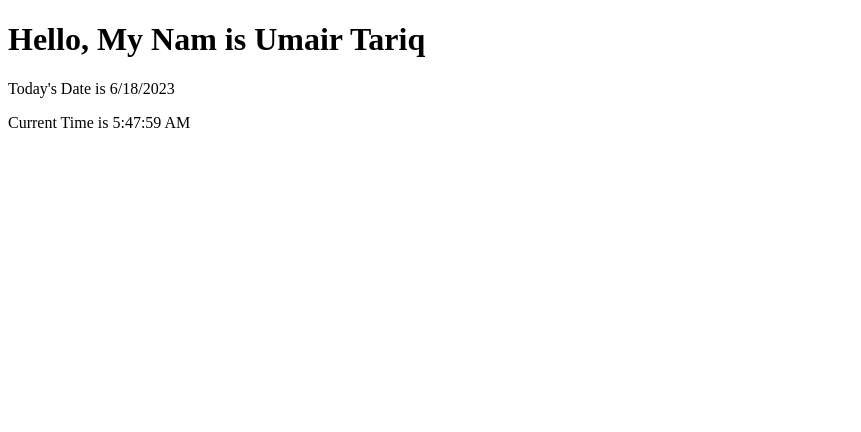
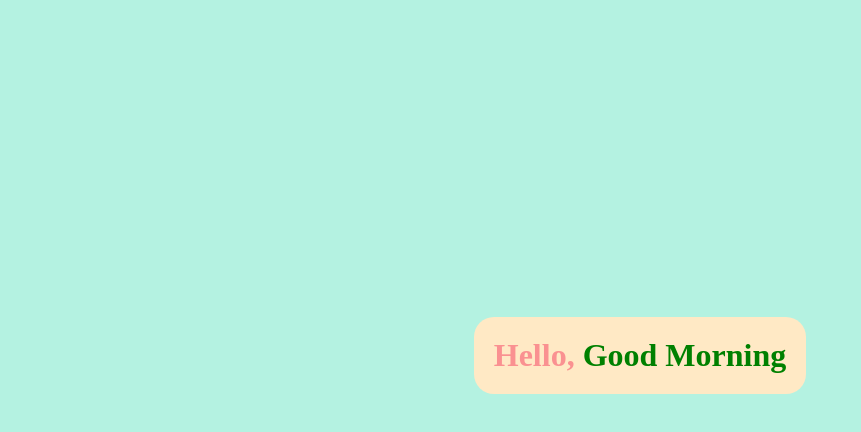
Before and after one commit to umairtariq1021/React-First-Challenge, a React (Create React App) app: page / in a window 1280 px wide. Shown: the top 432 px of the page, without its empty margins (0-861 px from the left). Built offline with nearby package versions, Linux system fonts and the light colour scheme.

Commit message:
day greetings messages

```diff
--- a/src/index.css
+++ b/src/index.css
@@ -1,10 +1,27 @@
 body {
+  background-color: #b4f2e1;
+  box-sizing: border-box;
   margin: 0;
-  font-family: -apple-system, BlinkMacSystemFont, 'Segoe UI', 'Roboto', 'Oxygen',
-    'Ubuntu', 'Cantarell', 'Fira Sans', 'Droid Sans', 'Helvetica Neue',
-    sans-serif;
-  -webkit-font-smoothing: antialiased;
-  -moz-osx-font-smoothing: grayscale;
+  padding: 0%;
+}
+div{
+  width: 100%;
+  height: 100vh;
+  display: flex;
+  justify-content: center;
+  align-items: center;
+  margin-top: -30px;
+}
+
+h1{
+  padding: 20px 20px;
+  background-color: #ffe9c5;
+  color: #fa9191;
+  border-radius: 20px;
+}
+
+span{
+  color: #eb6383;
 }
 
 code {
--- a/src/index.js
+++ b/src/index.js
@@ -1,19 +1,37 @@
 import { getActiveElement } from '@testing-library/user-event/dist/utils';
 import React from 'react';
 import ReactDOM from 'react-dom';
+import './index.css';
 
 
-const FirstName = "Umair";
-const LastName = "Tariq";
-const date = new Date().toLocaleDateString();
-const currentTime = new Date().toLocaleTimeString();
+// const FirstName = "Umair";
+// const LastName = "Tariq";
+// const date = new Date().toLocaleDateString();
+const currentTime = new Date().getHours();
+
+let greetingMessage = "";
+const greetingSyle = {};
+
+if(currentTime >= 1 && currentTime < 12 ){
+  greetingMessage = "Good Morning";
+  greetingSyle.color = 'green';
+}else if(currentTime >= 12 && currentTime < 19){
+  greetingMessage = "Good Afternoon";
+  greetingSyle.color = 'orange';
+}else{
+  greetingMessage = "Good Night";
+  greetingSyle.color = 'black';
+}
+// currentTime = currentTime
 
 ReactDOM.render(
   <>
-    <h1>{`Hello, My Nam is ${FirstName} ${LastName} `}</h1>
-
+    <div>
+      <h1>Hello, <span style= {greetingSyle}>{greetingMessage} </span></h1>
+    </div>
+{/*
     <p>{`Today's Date is ${date}`}</p>
-    <p>{`Current Time is ${currentTime}`}</p>
+    <p>{`Current Time is ${currentTime}`}</p> */}
     {/* <p>{`Top ${Numb} ${platForm} Web series`}</p> */}
     {/* <ol>
       <li>Mirzapur</li>
```
